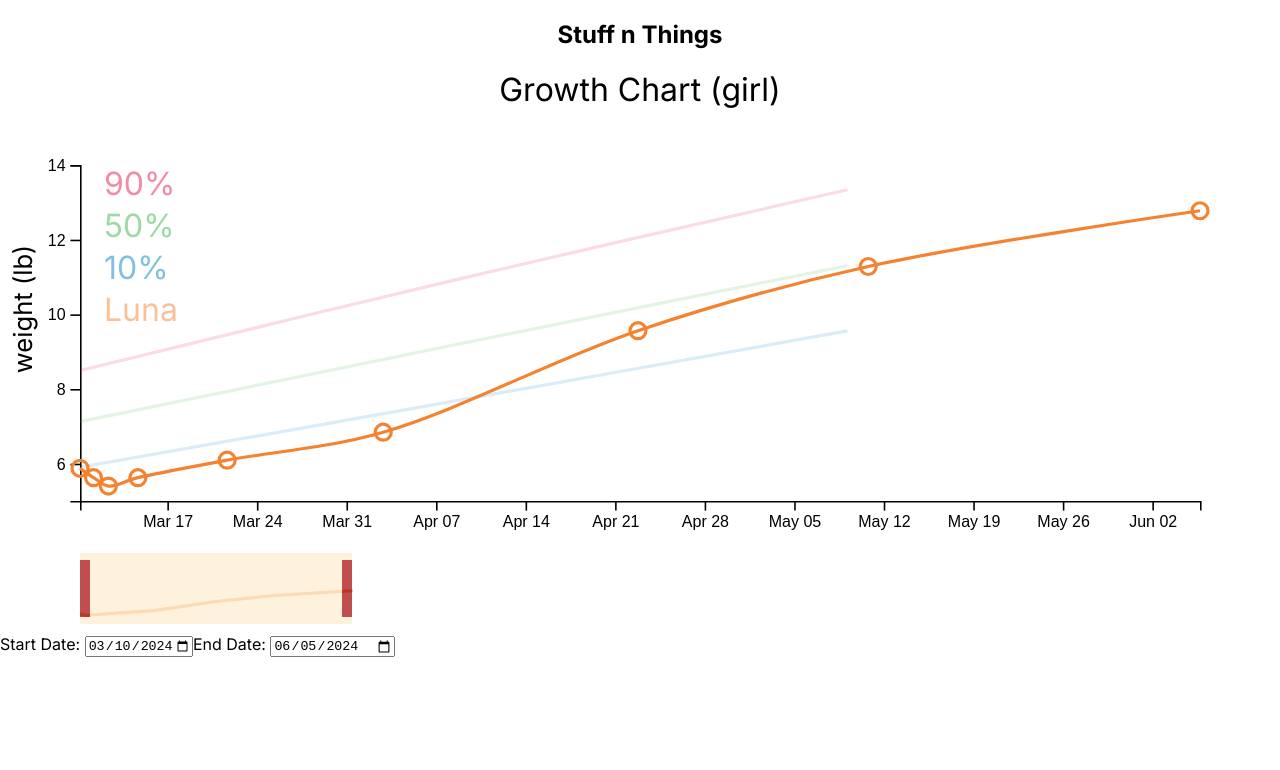
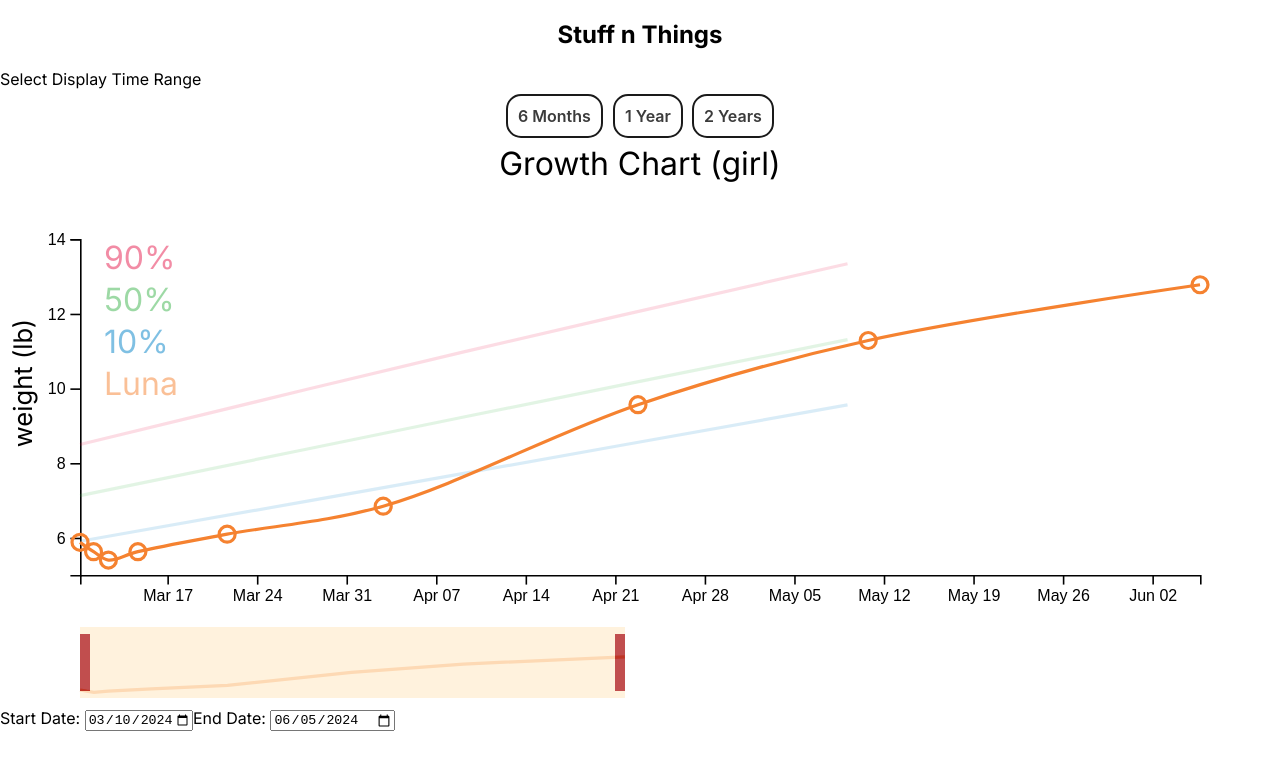
Before and after one commit to Rafatpanah/babytrack, a Next.js app: page / in a window 1280 px wide. Shown: the top 770 px of the page. Built offline with nearby package versions, Linux system fonts and the light colour scheme.

Commit message:
Metadata
Changing the meta data

```diff
--- a/components/multiline_graph_with_nav.tsx
+++ b/components/multiline_graph_with_nav.tsx
@@ -58,9 +58,12 @@ export default function MultiLineGraphWithBars(
   const oneDay = 1 * 24 * 60 * 60 * 1000;
   const oneHour = 1 * 60 * 60 * 1000;
 
-  const dataRef = useRef(lineGraphData.data);
+  // const dataRef = useRef(lineGraphData.data);
+
+  const [PlotData, setPlotData] = useState(() => lineGraphData.data);
 
   // console.log(JSON.stringify(lineGraphData.data, null, 2));
+  // console.log({ lineGraphData });
 
   // use the cursor position to update graph labels
   const [cursorLabel, setCursorLabel] = useState(() => ({
@@ -145,12 +148,10 @@ export default function MultiLineGraphWithBars(
       (axisRangeAllDataFlat.x[1] - axisRangeAllDataFlat.x[0]),
   });
 
-  const axisRangeFiltered: d3LineRange[] = dataRef.current.map(
-    (currMetric) => ({
+  const axisRangeFiltered: d3LineRange[] = PlotData.map((currMetric) => ({
     x: d3.extent(currMetric.map((point) => point[0])) as d3LinePoint,
     y: d3.extent(currMetric.map((point) => point[1])) as d3LinePoint,
-    })
-  );
+  }));
 
   const axisRangeFilteredFlat: d3LineRange = {
     x: d3.extent(
@@ -515,7 +516,8 @@ export default function MultiLineGraphWithBars(
   }, [ratio]);
 
   useEffect(() => {
-    dataRef.current = lineGraphData.data.map((currMetric) => {
+    setPlotData(() =>
+      lineGraphData.data.map((currMetric) => {
         const filteredData = currMetric.filter(
           (point) =>
             point[0] >= dateRangeRef.current.start &&
@@ -527,8 +529,9 @@ export default function MultiLineGraphWithBars(
               [0, 0],
               [0, 0],
             ];
-    });
-  });
+      })
+    );
+  }, [sliderState, lineGraphData.data]);
 
   useEffect(() => {
     setSliderState(() => ({
@@ -669,7 +672,7 @@ export default function MultiLineGraphWithBars(
           </g>
           {/* graph data */}
           <g>
-            {dataRef.current.map((currMetric, index) => (
+            {PlotData.map((currMetric, index) => (
               <g key={index}>
                 <path
                   key={index}
--- a/src/app/layout.tsx
+++ b/src/app/layout.tsx
@@ -5,8 +5,8 @@ import "./globals.css";
 const inter = Inter({ subsets: ["latin"] });
 
 export const metadata: Metadata = {
-  title: "Create Next App",
-  description: "Generated by create next app",
+  title: "BabyTrack",
+  description: "Track growth metrics for kids",
 };
 
 export default function RootLayout({
--- a/src/app/page.tsx
+++ b/src/app/page.tsx
@@ -11,6 +11,7 @@ import {
   d3LineRange,
   XYPoint,
 } from "../../components/types";
+import { useState } from "react";
 
 export default function Home() {
   const girlWeight =
@@ -204,7 +205,10 @@ export default function Home() {
   const oneMonth = 30 * 24 * 60 * 60 * 1000;
   const kgToLb = 2.20462;
   const dates = girlWeight.map((row) => row[0] * oneMonth);
-  const girlWeightFiltered = girlWeight.filter((row) => row[0] <= 12);
+
+  const [filterTime, setFilterTime] = useState(() => 6);
+
+  const girlWeightFiltered = girlWeight.filter((row) => row[0] <= filterTime);
 
   const weight10 = girlWeightFiltered.map(
     (row) => [row[0] * oneMonth + birthTime, row[6] * kgToLb] as d3LinePoint
@@ -225,6 +229,79 @@ export default function Home() {
       >
         Stuff n Things
       </h2>
+
+      <label
+        css={css`
+          text-align: center;
+        `}
+      >
+        Select Display Time Range
+      </label>
+      <form
+        css={css`
+          text-align: center;
+        `}
+      >
+        <div
+          css={css`
+            & > input {
+              appearance: none;
+              background-color: transparent;
+              border: 2px solid #1a1a1a;
+              border-radius: 15px;
+              box-sizing: border-box;
+              color: #3b3b3b;
+              cursor: pointer;
+              display: inline-block;
+              font-family: Roobert, -apple-system, BlinkMacSystemFont,
+                "Segoe UI", Helvetica, Arial, sans-serif, "Apple Color Emoji",
+                "Segoe UI Emoji", "Segoe UI Symbol";
+              font-size: min(2.3vw, 16px);
+              font-weight: 600;
+              line-height: normal;
+              margin: 5px;
+              min-height: min(6vw, 30px);
+              min-width: 0;
+              outline: none;
+              padding: min(1vw, 10px);
+              text-align: center;
+              text-decoration: none;
+              transition: all 300ms cubic-bezier(0.23, 1, 0.32, 1);
+              user-select: none;
+              -webkit-user-select: none;
+              touch-action: manipulation;
+              will-change: transform;
+              :hover {
+                color: #fff;
+                background-color: #1a1a1a;
+                box-shadow: rgba(0, 0, 0, 0.25) 0 8px 15px;
+                transform: translateY(-2px);
+              }
+              :active {
+                box-shadow: none;
+                transform: translateY(0);
+              }
+            }
+          `}
+        >
+          <input
+            type="button"
+            value="6 Months"
+            onClick={(event) => setFilterTime(6)}
+          ></input>
+          <input
+            type="button"
+            value="1 Year"
+            onClick={(event) => setFilterTime(12)}
+          ></input>
+          <input
+            type="button"
+            value="2 Years"
+            onClick={(event) => setFilterTime(24)}
+          ></input>
+        </div>
+      </form>
+
       <div>
         <MultiLineGraph
           {...{
```
Lines whose indentation alone changed are shown as unchanged.
